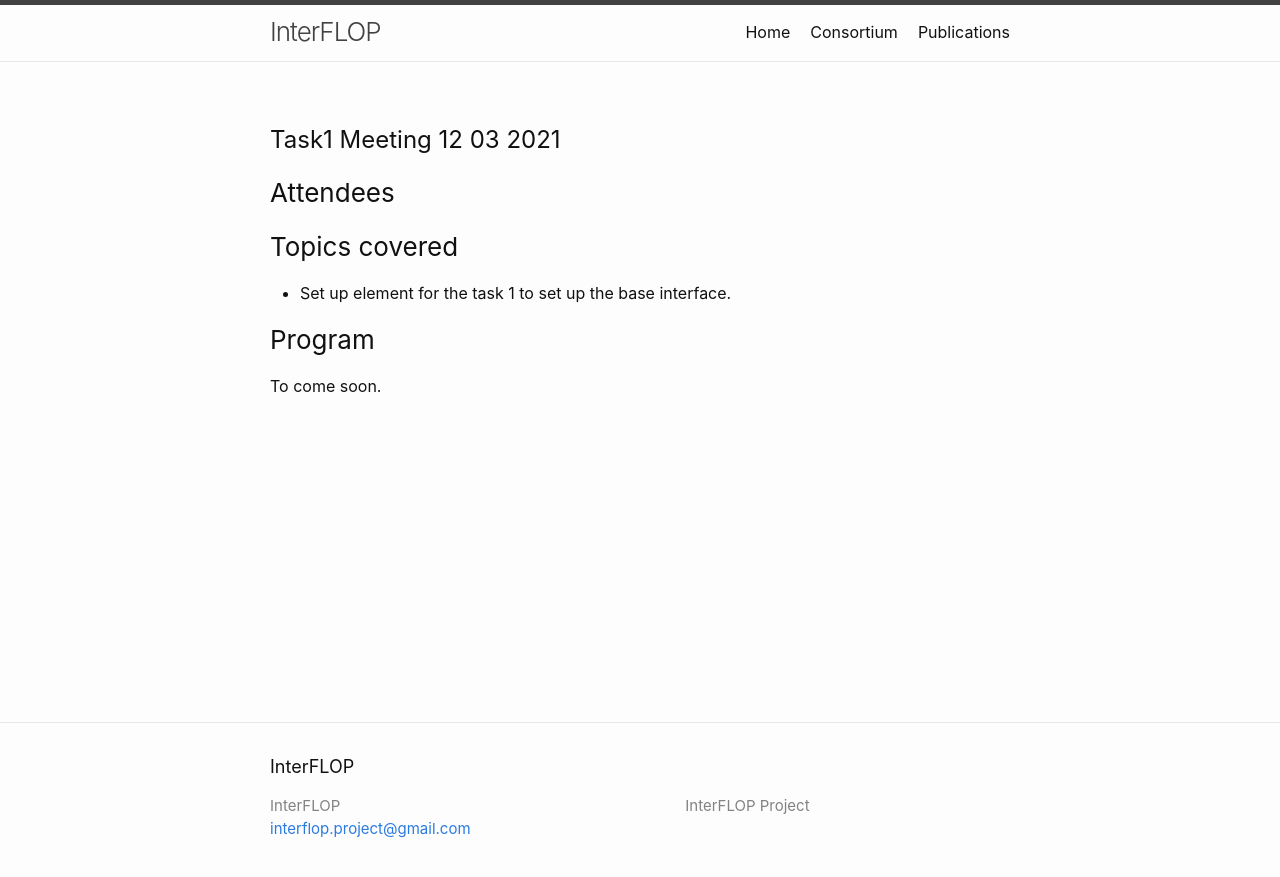
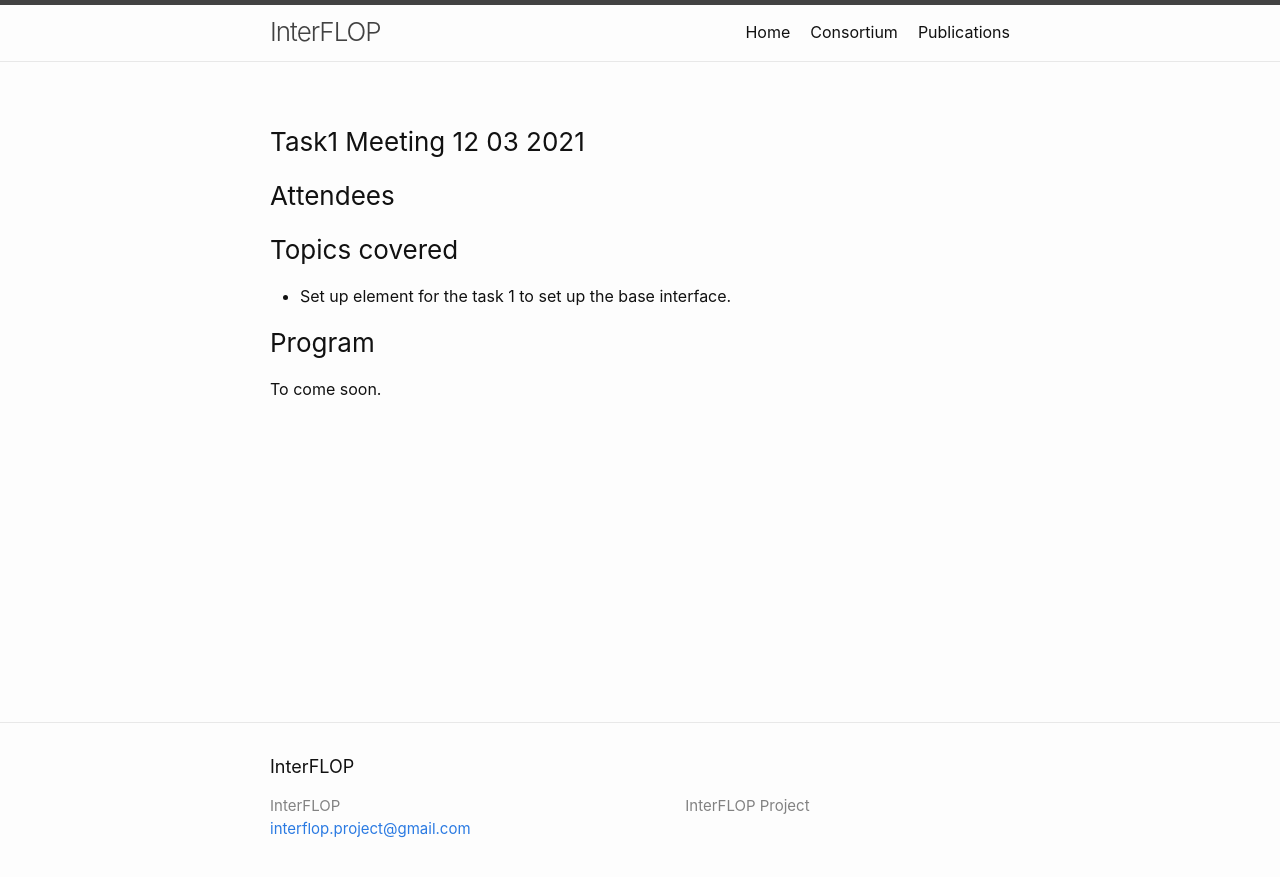
Before and after one commit to interflop/interflop, a Jekyll site: the page built from meeting12032021.md, in a window 1280 px wide. Shown: the top 877 px of the page. Built offline with Jekyll 4.4.1, drawn with Linux system fonts in a browser that asks for light colours.

```diff
--- a/meeting12032021.md
+++ b/meeting12032021.md
@@ -3,7 +3,7 @@ layout: page
 #permalink: /meeting12032021/
 ---
 
-# Task1 Meeting 12 03 2021
+### Task1 Meeting 12 03 2021
 
 ### Attendees
 
```
Also changed, not shown: meeting29012021.md (+1 -1 lines), 3 other files.
